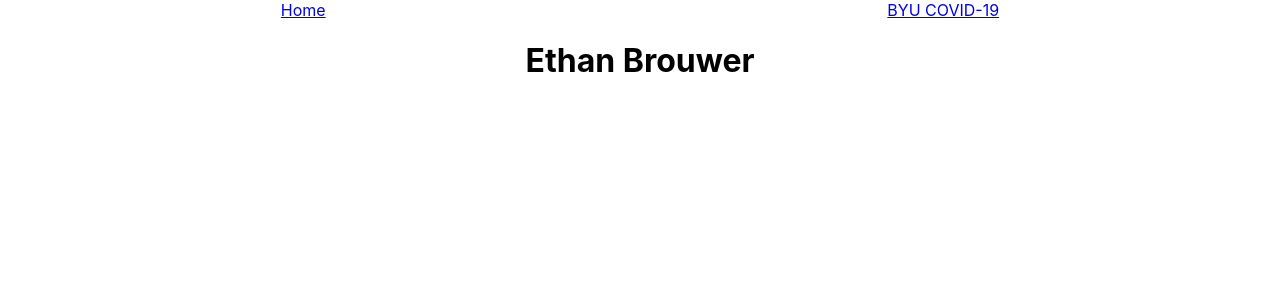
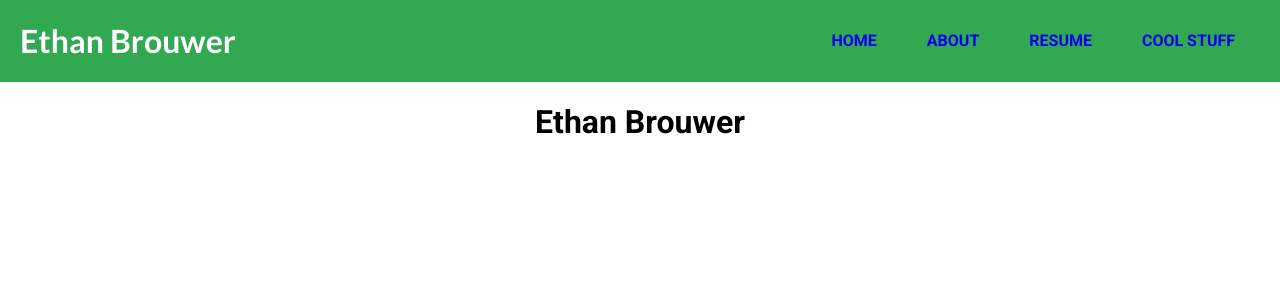
Before and after one commit to eabrouwer3/ebrouwer.dev, a React (Create React App) app in the folder frontend/: page / in a window 1280 px wide. Shown: the top 300 px of the page. Built offline with nearby package versions, Linux system fonts and the light colour scheme.

Commit message:
Some styling stuff

```diff
--- a/frontend/package.json
+++ b/frontend/package.json
@@ -11,13 +11,15 @@
     "react": "^16.13.1",
     "react-dom": "^16.13.1",
     "react-router-dom": "^5.2.0",
-    "styled-components": "^5.2.0"
+    "styled-components": "^5.2.0",
+    "katex": "^0.12.0"
   },
   "devDependencies": {
     "@testing-library/jest-dom": "^4.2.4",
     "@testing-library/react": "^9.5.0",
     "@testing-library/user-event": "^7.2.1",
     "@types/d3": "^5.7.2",
+    "@types/katex": "^0.11.0",
     "@types/jest": "^24.9.1",
     "@types/node": "^12.12.56",
     "@types/ramda": "^0.27.18",
--- a/frontend/public/index.html
+++ b/frontend/public/index.html
@@ -9,6 +9,8 @@
             name="description"
             content="Web site created using create-react-app"
     />
+    <link rel="stylesheet" href="https://cdn.jsdelivr.net/npm/katex@0.12.0/dist/katex.min.css" integrity="sha384-AfEj0r4/OFrOo5t7NnNe46zW/tFgW6x/bCJG8FqQCEo3+Aro6EYUG4+cU+KJWu/X" crossorigin="anonymous">
+    <link href="https://fonts.googleapis.com/css2?family=Lato:ital,wght@0,300;0,400;0,700;1,400&family=Roboto:ital,wght@0,300;0,400;0,700;1,300&family=Source+Code+Pro:ital@0;1&display=swap" rel="stylesheet">
     <link rel="apple-touch-icon" href="%PUBLIC_URL%/logo192.png"/>
     <!--
       manifest.json provides metadata used when your web app is installed on a
@@ -28,7 +30,7 @@
 </head>
 <body>
 <noscript>You need to enable JavaScript to run this app.</noscript>
-<div id="root"></div>
+<div id="root" class="app"></div>
 <!--
   This HTML file is a template.
   If you open it directly in the browser, you will see an empty page.
--- a/frontend/src/App.tsx
+++ b/frontend/src/App.tsx
@@ -1,37 +1,17 @@
 import React from 'react';
-import styled from 'styled-components';
-import {Link, Switch, Route, BrowserRouter as Router} from 'react-router-dom';
-import BYUCovid from "./pages/BYUCovid";
-import {Row, Column} from "./styles/grid";
-
-const Container = styled.div`
-  display: flex;
-  flex-direction: column;
-`;
+import {Switch, Route, BrowserRouter as Router} from 'react-router-dom';
+import AboutMe from "./pages/AboutMe";
+import './styles/App.scss';
+import Header from "./components/Header";
 
 function App() {
     return (
         <Router>
-            <Container>
-                <Row style={{textAlign: 'center'}}>
-                    <Column>
-                        <Link to={'/'}>Home</Link>
-                    </Column>
-                    <Column>
-                        <Link to={'/byu-covid'}>BYU COVID-19</Link>
-                    </Column>
-                </Row>
-                <Row>
-                    <Switch>
-                        <Route path={'/byu-covid'}><BYUCovid/></Route>
-                        <Route path={'/'}>
-                            <Column style={{textAlign: 'center'}}>
-                                <h1>Ethan Brouwer</h1>
-                            </Column>
-                        </Route>
-                    </Switch>
-                </Row>
-            </Container>
+            <Header/>
+            <Switch>
+                <Route path={'/'} exact={true}><AboutMe/></Route>
+                {/*<Route path={'/byu-covid'} exact={true}><BYUCovid/></Route>*/}
+            </Switch>
         </Router>
     );
 }
--- /dev/null
+++ b/frontend/src/components/Header.tsx
@@ -0,0 +1,49 @@
+import * as React from "react";
+import {Col, Row} from "../styles/grid";
+import styled from "styled-components";
+import {Link} from "react-router-dom";
+
+const HeaderDiv = styled(Row)`
+  color: white;
+  width: 100%;
+  background: #32a852;
+  align-items: center;
+`;
+
+const HeaderLink = styled.span`
+  cursor: pointer;
+  padding: 1em 1.5em;
+  text-transform: uppercase;
+  font-weight: bold;
+  border: 1px transparent solid;
+
+  a {
+    text-decoration: none;
+
+    &:visited {
+      color: white;
+    }
+  }
+
+  &:hover {
+    border: 1px white solid;
+  }
+`;
+
+const Header: React.FC = () => {
+    return (
+        <HeaderDiv>
+            <Col style={{paddingLeft: '20px'}}>
+                <h1 className='header'>Ethan Brouwer</h1>
+            </Col>
+            <Col style={{textAlign: 'right', flex: 2, paddingRight: '20px'}}>
+                <HeaderLink><Link to={'/'}>Home</Link></HeaderLink>
+                <HeaderLink><Link to={'/'}>About</Link></HeaderLink>
+                <HeaderLink><Link to={'/'}>Resume</Link></HeaderLink>
+                <HeaderLink><Link to={'/'}>Cool Stuff</Link></HeaderLink>
+            </Col>
+        </HeaderDiv>
+    );
+};
+
+export default Header;
--- a/frontend/src/components/charts/BarChart.tsx
+++ b/frontend/src/components/charts/BarChart.tsx
@@ -16,7 +16,6 @@ const BarChart: React.FC<Props> = ({data}) => {
     const width = 1000,
           scaleFactor = (width - 100) / data.map(R.prop('value')).reduce((a, b) => Math.max(a, b), 0),
           barHeight = 30;
-    console.log(scaleFactor)
 
     useEffect(() => {
         if (chart) {
--- /dev/null
+++ b/frontend/src/components/charts/LineByDateChart.tsx
@@ -0,0 +1,50 @@
+import * as React from "react";
+import {useEffect, useRef} from "react";
+import { extent, scaleTime, select, scaleLinear, min, max, curveMonotoneX, line } from "d3";
+
+interface Data {
+    date: Date,
+    value: number
+}
+
+interface Props {
+    data: Data[]
+}
+
+const LineByDateChart: React.FC<Props> = ({data}) => {
+    const node = useRef(null);
+    const {current: chart} = node;
+    const width = 1000, height = 400;
+    const margin = {top: 20, right: 15, bottom: 25, left: 25};
+
+    useEffect(() => {
+        if (chart) {
+            const lineChart = select(chart)
+                .append("g")
+                .attr("transform", "translate(" + margin.left + "," + margin.top + ")");
+
+            const x = scaleTime().range([0, width]);
+            x.domain(extent(data, (d) => d.date ) as [Date, Date]);
+
+            const y = scaleLinear().range([height, 0]);
+            y.domain([min(data, d => d.value) as number - 5, max(data, d => d.value) as number + 5]);
+
+            const valueline = line()
+                // @ts-ignore
+                .x(d => x(d.date))
+                // @ts-ignore
+                .y(d => y(d.value))
+                .curve(curveMonotoneX);
+
+            lineChart.append("path")
+                .data([data])
+                .attr("class", "line")
+                // @ts-ignore
+                .attr("d", valueline);
+        }
+    }, [data, chart]);
+
+    return <svg width={width} height={height} ref={node}/>;
+};
+
+export default LineByDateChart;
--- /dev/null
+++ b/frontend/src/components/charts/PlayChart.tsx
@@ -0,0 +1,41 @@
+import * as React from "react";
+import {useEffect, useRef} from "react";
+import { select} from "d3";
+
+const PlayChart: React.FC = () => {
+    const node = useRef(null);
+    const {current: chart} = node;
+    const width = 400, height = 400;
+    const margin = {top: 20, right: 20, bottom: 20, left: 20};
+
+    useEffect(() => {
+        if (chart) {
+            const fruits = [
+                {name: "🍊", count: 21},
+                {name: "🍇", count: 13},
+                {name: "🍏", count: 8},
+                {name: "🍌", count: 5},
+                {name: "🍐", count: 3},
+                {name: "🍋", count: 2},
+                {name: "🍎", count: 1},
+                {name: "🍉", count: 1}
+            ]
+
+            const svg = select(chart)
+                .append("g")
+                .attr("transform", "translate(" + margin.left + "," + margin.top + ")");
+
+            svg.selectAll('g')
+                .data(fruits)
+                .enter()
+                .append('rect')
+                .text(d => `${d.name}: ${d.count}`);
+        }
+    }, [chart]);
+
+    return (
+        <div  ref={node}/>
+    );
+};
+
+export default PlayChart;
--- /dev/null
+++ b/frontend/src/pages/AboutMe.tsx
@@ -0,0 +1,20 @@
+import * as React from "react";
+import {Col, Row} from "../styles/grid";
+
+const AboutMe: React.FC = () => {
+    return (
+        <>
+            <Row>
+                <Col style={{textAlign: 'center'}}>
+                    <h1>Ethan Brouwer</h1>
+                </Col>
+            </Row>
+            <Row>
+                <Col>
+                </Col>
+            </Row>
+        </>
+    );
+};
+
+export default AboutMe;
--- a/frontend/src/pages/BYUCovid.tsx
+++ b/frontend/src/pages/BYUCovid.tsx
@@ -3,8 +3,10 @@ import {useEffect, useState} from "react";
 import {API} from "../utils";
 import * as D from 'date-fns';
 import * as d3 from 'd3';
-import {Column, Row} from "../styles/grid";
+import {Col, Row} from "../styles/grid";
 import BarChart from "../components/charts/BarChart";
+import LineByDateChart from "../components/charts/LineByDateChart";
+import PlayChart from "../components/charts/PlayChart";
 
 interface CaseCount {
     date: string,
@@ -23,7 +25,7 @@ const BYUCovid: React.FC = () => {
     return (
         <>
             <Row>
-                <Column style={{width: '300px', justifyContent: 'center'}}>
+                <Col style={{width: '300px', justifyContent: 'center'}}>
                     <table>
                         <tr>
                             <td>Date</td>
@@ -39,10 +41,18 @@ const BYUCovid: React.FC = () => {
                                 )
                             )}
                     </table>
-                </Column>
-                <Column>
+                </Col>
+                <Col>
                     <BarChart data={totalCases.map(({date, caseCount}) => ({label: date, value: caseCount}))}/>
-                </Column>
+                </Col>
+            </Row>
+            <Row>
+                {/*<Column>*/}
+                {/*    <LineByDateChart data={totalCases.map(({date, caseCount}) => ({date: new Date(date), value: caseCount}))}/>*/}
+                {/*</Column>*/}
+                <Col>
+                    <PlayChart/>
+                </Col>
             </Row>
         </>
     );
--- /dev/null
+++ b/frontend/src/styles/App.scss
@@ -0,0 +1,11 @@
+.app {
+  font-family: 'Roboto', sans-serif;
+}
+
+.header {
+  font-family: 'Lato', sans-serif;
+}
+
+.code {
+  font-family: 'Source Code Pro', monospace;
+}
--- a/frontend/src/styles/grid.ts
+++ b/frontend/src/styles/grid.ts
@@ -1,14 +1,15 @@
 import styled from "styled-components";
+
+const Container = styled.div`
+  display: flex;
+`;
 
 const Row = styled.div`
   display: flex;
-  flex-direction: row;
 `;
 
-const Column = styled.div`
-  display: flex;
-  flex-direction: column;
-  flex-grow: 1;
+const Col = styled.div`
+  flex: 1;
 `;
 
-export {Row, Column};
+export {Container, Row, Col};
```
Also changed, not shown: frontend/src/App.scss (deleted, +0 -25 lines), 1 other file (tests, documents, lock files or other folders).
